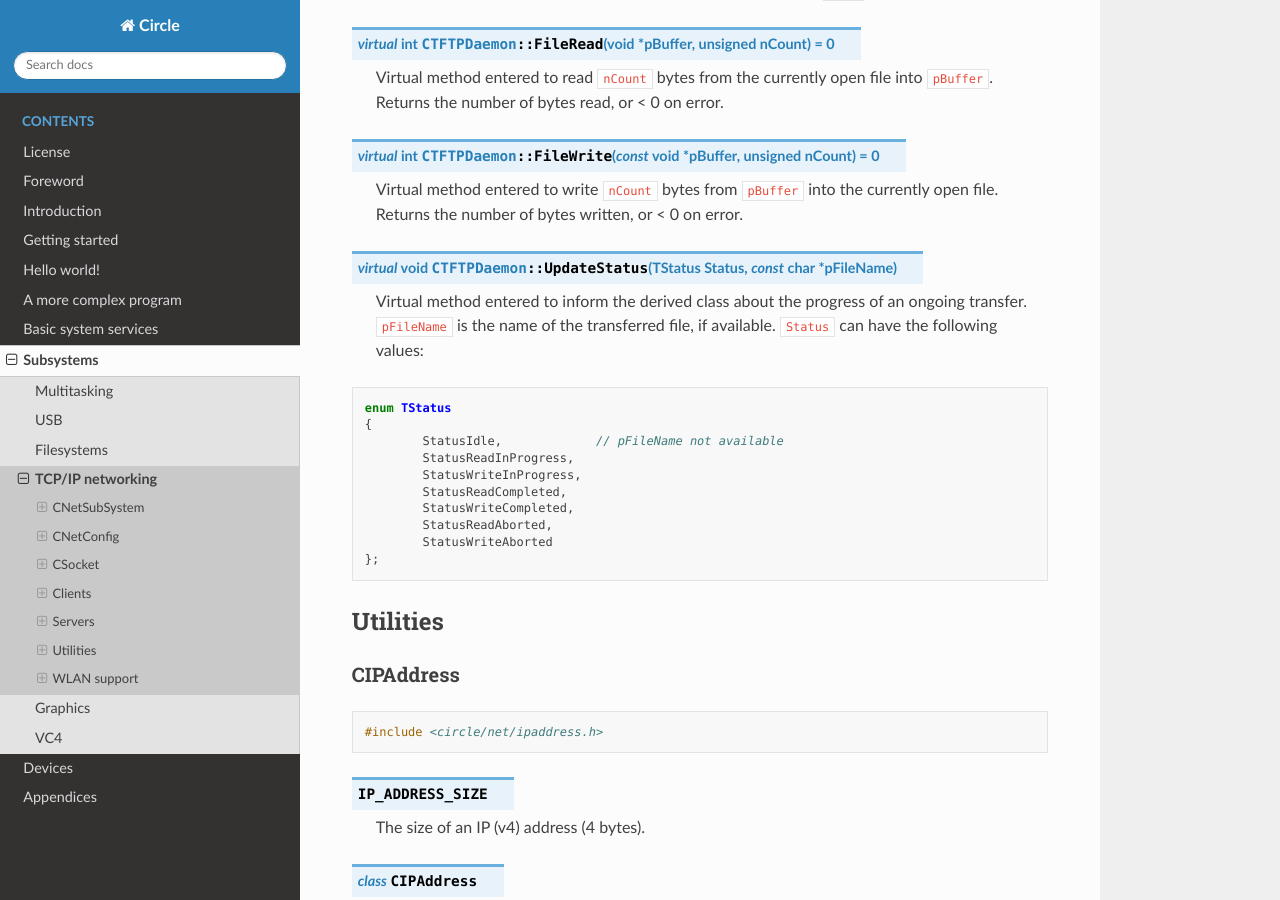
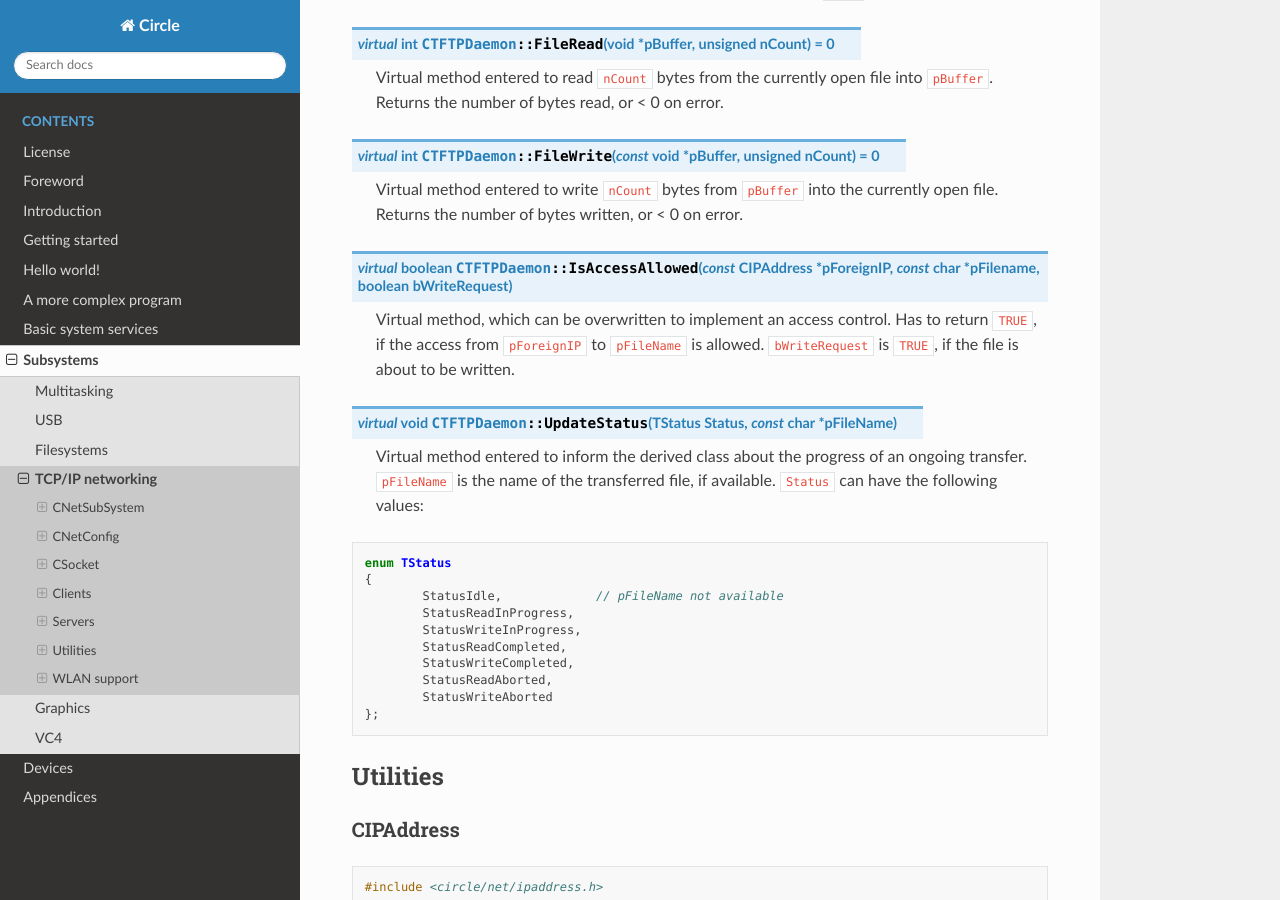
Before and after one commit to rsta2/circle-docs, a Sphinx documentation site: the page built from docs/subsystems/tcp-ip-networking.rst, in a window 1280 px wide and 900 px high, scrolled down 13666 px. Built offline with Sphinx 7.4.7 and the Read the Docs theme 3.1.0, drawn with Linux system fonts in a browser that asks for light colours.

Commit message:
subsystems/tcp-ip-networking: Add CTFTPDaemon::IsAccessAllowed()

```diff
--- a/docs/subsystems/tcp-ip-networking.rst
+++ b/docs/subsystems/tcp-ip-networking.rst
@@ -499,6 +499,10 @@ CTFTPDaemon
 
 	Virtual method entered to write ``nCount`` bytes from ``pBuffer`` into the currently open file. Returns the number of bytes written, or < 0 on error.
 
+.. cpp:function:: virtual boolean CTFTPDaemon::IsAccessAllowed (const CIPAddress *pForeignIP, const char *pFilename, boolean bWriteRequest)
+
+	Virtual method, which can be overwritten to implement an access control. Has to return ``TRUE``, if the access from ``pForeignIP`` to ``pFileName`` is allowed. ``bWriteRequest`` is ``TRUE``, if the file is about to be written.
+
 .. cpp:function:: virtual void CTFTPDaemon::UpdateStatus (TStatus Status, const char *pFileName)
 
 	Virtual method entered to inform the derived class about the progress of an ongoing transfer. ``pFileName`` is the name of the transferred file, if available. ``Status`` can have the following values:
```
